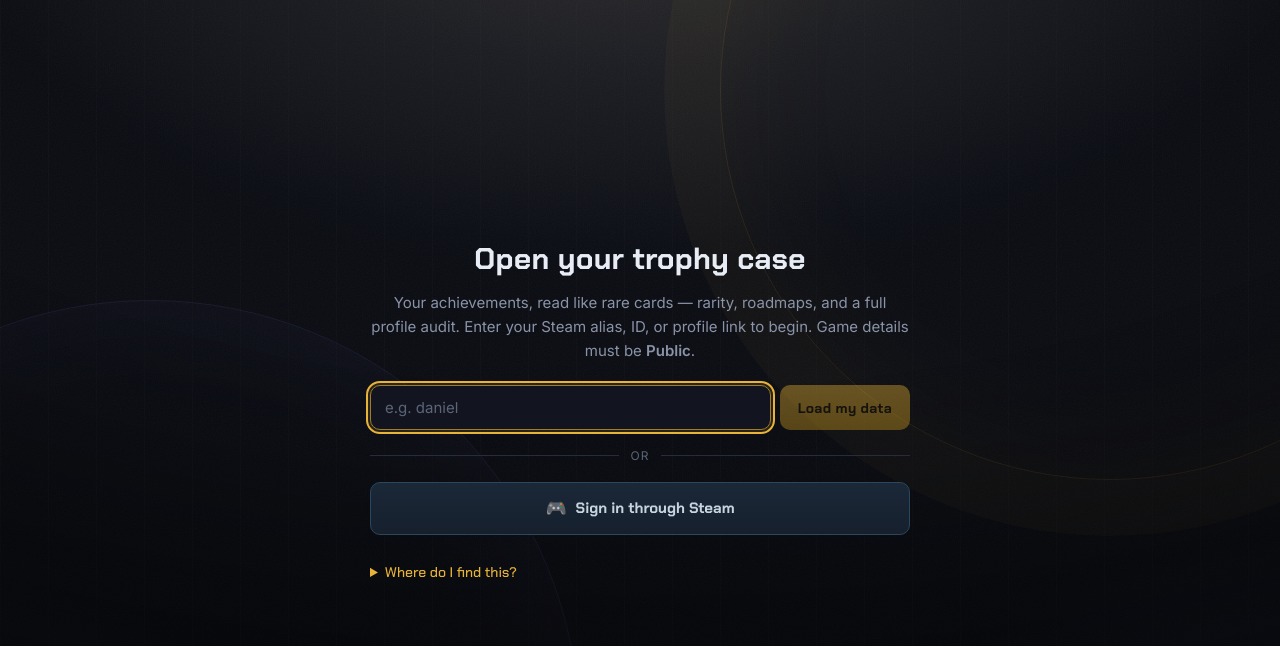
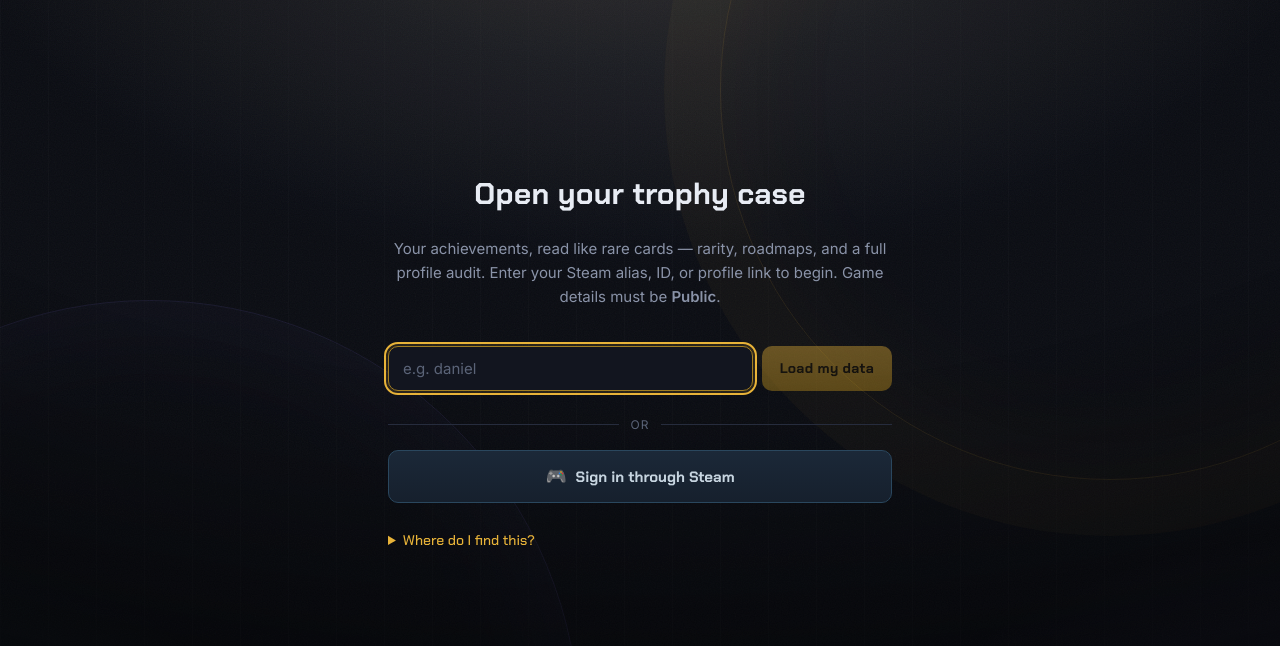
Before and after one commit to Danieln220/Hundo-game-achievement-AI-agent-, a React (Vite) app in the folder web/: page / in a window 1280 px wide. Shown: the top 646 px of the page. Built offline with nearby package versions, Linux system fonts and the light colour scheme; no server answers; the HTML template or start-up script is replaced by a standard one.

Commit message:
frontend

```diff
--- a/web/src/index.css
+++ b/web/src/index.css
@@ -51,13 +51,11 @@
 .mono, .stat-num, .tile-num, .ach-rarity { font-family: "JetBrains Mono", monospace; }
 
 .app {
-  /* Width is controlled by each view's own wrapper (gate ~540, trophy case ~1320,
-     roadmap ~1040) — no global cap, or it shrinks everything to one column. */
+  /* A plain block — each view's own wrapper (gate ~540, trophy case ~1320, roadmap
+     ~1040) centers itself via max-width + margin:auto. NOT flex: a flex child with
+     margin:0 auto shrink-wraps to its content, collapsing the grids to one column. */
   width: 100%;
-  margin: 0 auto;
   min-height: 100%;
-  display: flex;
-  flex-direction: column;
 }
 
 /* ── Header: a slim brass plaque ─────────────────────────────────────────────*/
@@ -154,7 +152,11 @@
 .error { color: var(--danger); }
 
 /* ── Profile gate ────────────────────────────────────────────────────────────*/
-.gate { margin: auto; width: 100%; max-width: 540px; text-align: center; padding: 48px 0; }
+.gate {
+  width: 100%; max-width: 540px; margin: 0 auto; text-align: center;
+  min-height: 88vh; display: flex; flex-direction: column; justify-content: center;
+  padding: 24px 18px;
+}
 .gate h2 { font-size: 30px; margin-bottom: 10px; line-height: 1.15; }
 .gate-row { display: flex; gap: 9px; margin: 22px 0 8px; }
 .gate-row input { flex: 1; }
```
